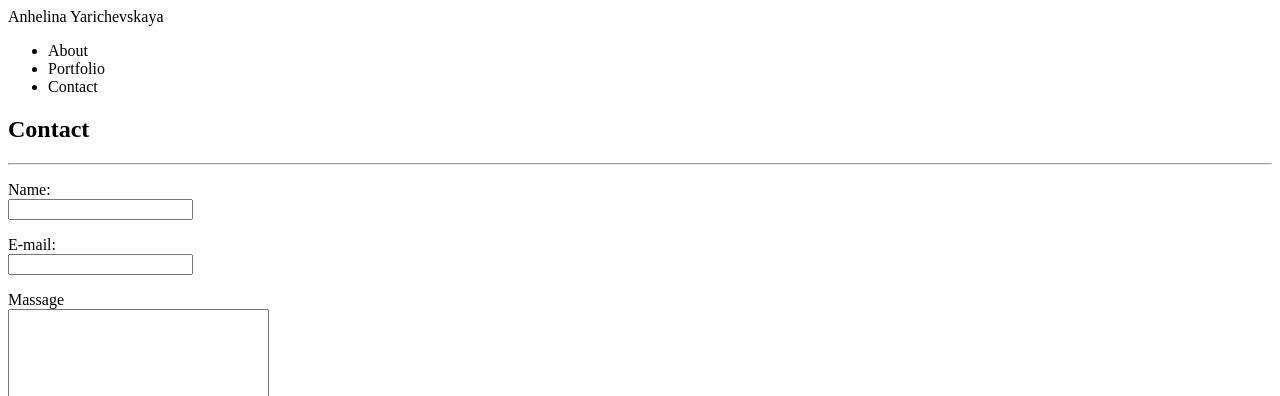
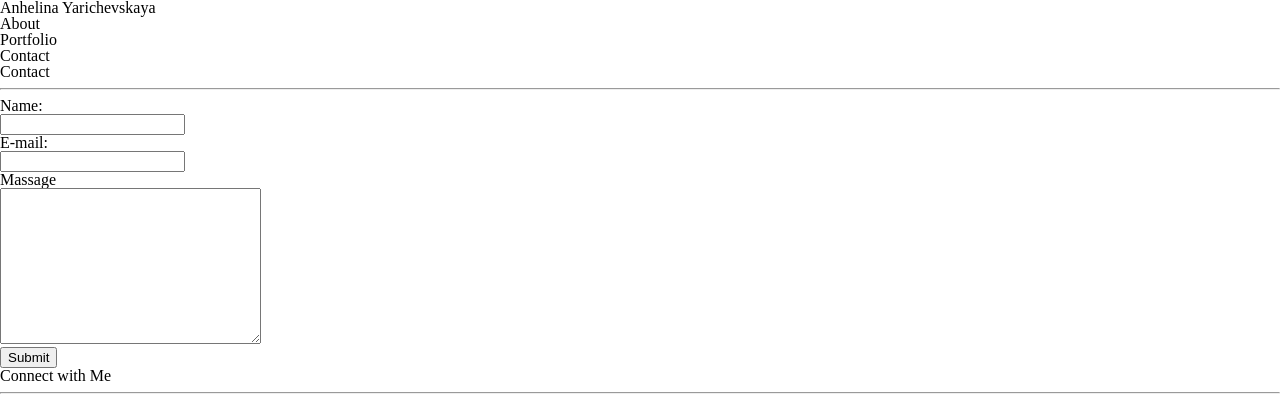
Before and after one commit to Anbroyar/Basic-Portfolio, a plain HTML site: page contact.html in a window 1280 px wide. Shown: the top 396 px of the page. Drawn offline with Linux system fonts and the light colour scheme; files that its build step writes are made by us from their sources.

```diff
--- a/contact.html
+++ b/contact.html
@@ -3,6 +3,7 @@
 <head>
 	<meta charset="utf-8">
 	<title>Contact</title>
+	<link rel="stylesheet" type="text/css" href="assets/reset.css" />
 	<link rel="stylesheet" href="assets/font-awesome/css/font-awesome.min.css" />
 	<link rel="stylesheet" type="text/css" href="assets/style.css" />
 </head>
```
Also changed, not shown: index.html (+1 -0 lines), portfolio.html (+1 -0 lines), assets/images/vintage-concrete.png (added), 2 other files.
